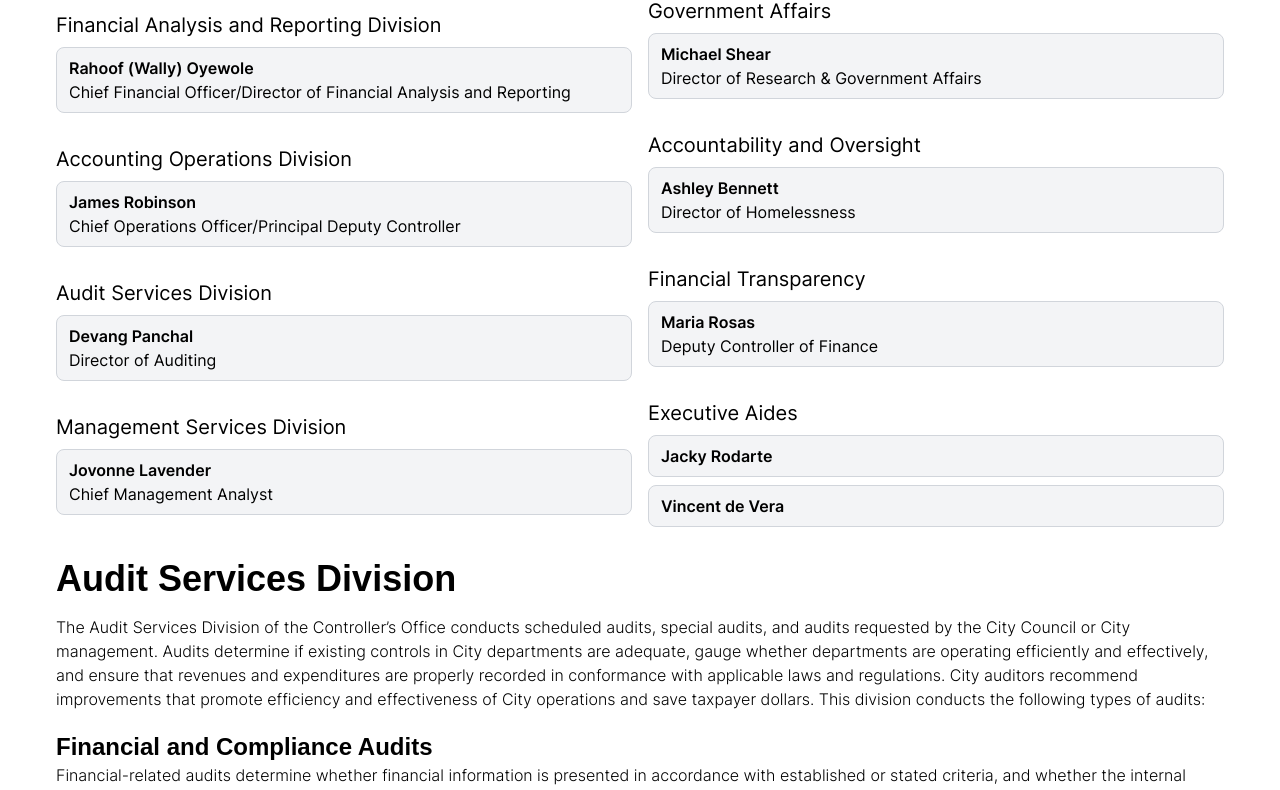
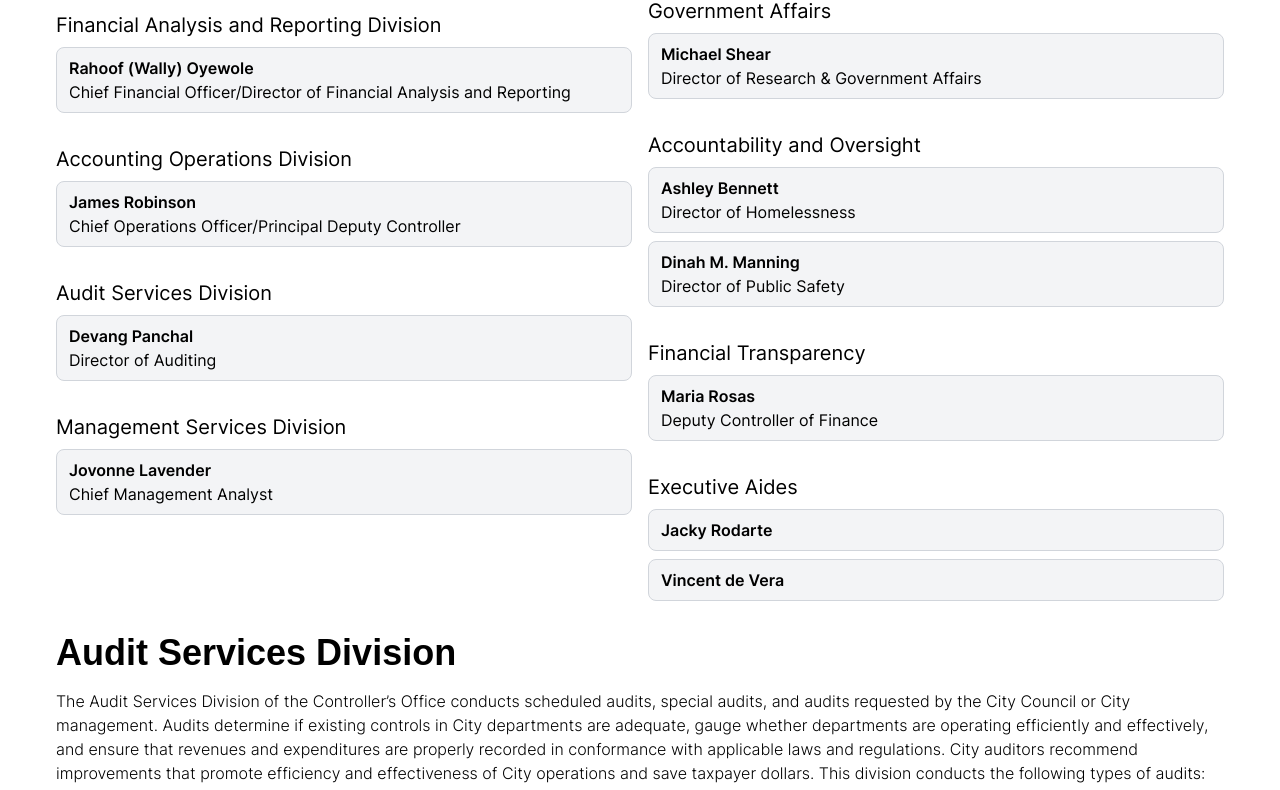
Before and after one commit to isaacylee/controller-website, a Next.js app: page /about in a window 1280 px wide. Shown: the part 1530-2320 px from the top of the page. Built offline with nearby package versions, Linux system fonts and the light colour scheme.

Commit message:
Added Dinah to About section

```diff
--- a/src/pages/about.tsx
+++ b/src/pages/about.tsx
@@ -366,12 +366,12 @@ export default function About(props: any) {
                   name='Ashley Bennett'
                   title='Director of Homelessness'
                 />
-                {false && (
+
                   <ProfileCard
                     name='Dinah M. Manning'
                     title='Director of Public Safety'
                   />
-                )}
+
               </div>
               <div className='flex flex-col gap-y-2'>
                 <p className='text-xl'>Financial Transparency</p>
```
